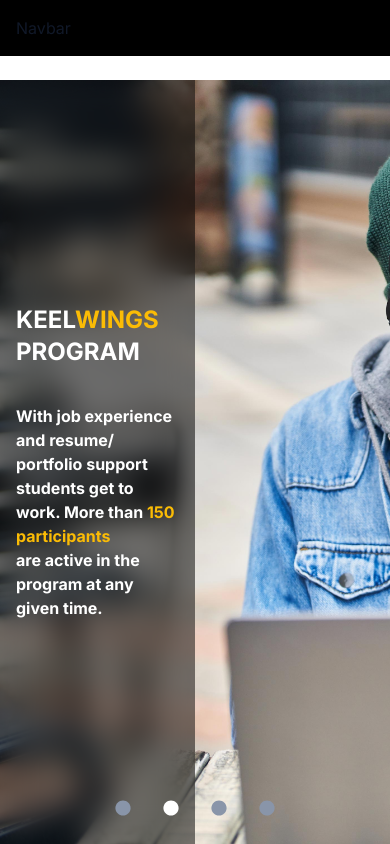
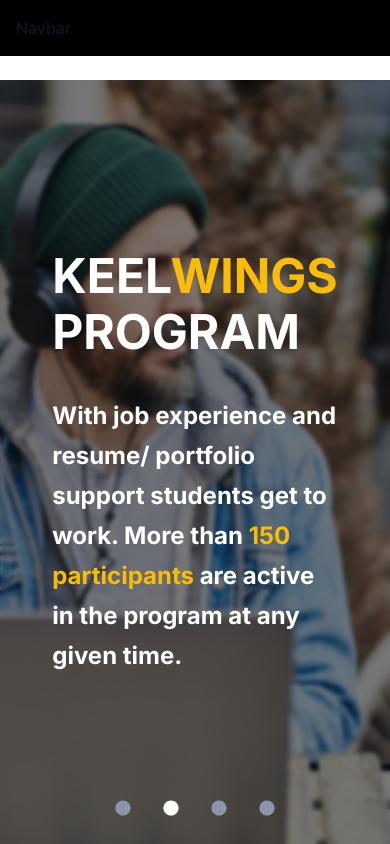
Before and after one commit to keelworks/keelworks-website, a React (Vite) app: page / in a window 390 px wide. Both pictures are taken after a click on the element 171 px from the left and 808 px from the top of the page. Shown: the top 844 px of the page. Built offline with nearby package versions, Linux system fonts and the light colour scheme.

Commit message:
adjusting the slider texts for different screen sizes

```diff
--- a/src/Components/Homepage/Slider/Slider.jsx
+++ b/src/Components/Homepage/Slider/Slider.jsx
@@ -32,16 +32,18 @@ const Slider = () => {
 
   return (
     <div className="w-screen h-[calc(100vh-5rem)] mt-[5rem] bg-grey200 flex flex-col items-center justify-center text-8xl font-bold overflow-hidden relative">
-      <div className="absolute top-0 left-0 h-full w-1/2 bg-customBlack65 flex items-center justify-center z-10 backdrop-blur-lg bg-black bg-opacity-50">
+      <div className="absolute top-0 left-0 h-full w-full backdrop-blur-[2px] md:w-1/2 flex items-center justify-center z-10 md:backdrop-blur-lg bg-black bg-opacity-50">
         {sliderTexts[currentSlideIndex]}
       </div>
 
       <img
-        className={`w-full h-full object-cover relative float-right ${
+        className={`w-full h-full object-cover relative float-right duration-200 ${
           currentSlideIndex === 0
-            ? "object-left md:object-center [@media(min-width:1100px)]:object-left"
+            ? "object-center md:object-center [@media(min-width:1100px)]:object-left"
             : ""
-        } ${currentSlideIndex === 1 ? "md:object-right" : ""}`}
+        } ${currentSlideIndex === 1 ? "object-right md:object-right" : ""}${
+          currentSlideIndex === 3 ? "object-right md:object-center" : ""
+        }`}
         src={slides[currentSlideIndex]}
         alt="Keelworks Slides"
       />
--- a/src/Components/Homepage/Slider/SliderTexts/Slider1.jsx
+++ b/src/Components/Homepage/Slider/SliderTexts/Slider1.jsx
@@ -2,14 +2,14 @@ import React from "react";
 
 const Slider1 = () => {
   return (
-    <div className="w-50 flex flex-col justify-start font-bold text-white text-2xl sm:text-3xl md:text-4xl lg:text-5xl xl:text-6xl p-4">
+    <div className="mx-[4rem] md:mx-[4rem] lg:mx-[8rem] text-[3rem] leading-[3.5rem] md:text-[3.5rem] md:leading-[4rem] lg:text-[4rem] font-bold text-white lg:leading-[4.5rem]">
       <h6>WE</h6>
       <h6>GET</h6>
       <h6>PEOPLE</h6>
       <h6>TO</h6>
       <h6 className="text-primary500 mb-9">WORK.</h6>
 
-      <div className="text-base sm:text-lg md:text-xl lg:text-2xl xl:text-3xl">
+      <div className="text-[1.5rem] font-bold leading-10 text-white">
         <p>Globally, </p>
         <p className="text-primary500">191 million people are</p>
         <p>unemployed</p>
--- a/src/Components/Homepage/Slider/SliderTexts/Slider2.jsx
+++ b/src/Components/Homepage/Slider/SliderTexts/Slider2.jsx
@@ -2,7 +2,7 @@ import React from "react";
 
 const Slider2 = () => {
   return (
-    <div className="w-50 flex flex-col justify-start font-bold text-white text-2xl sm:text-3xl md:text-4xl lg:text-5xl xl:text-6xl p-4">
+    <div className="mx-[4rem] md:mx-[4rem] lg:mx-[8rem] text-[3rem] leading-[3.5rem] md:text-[3.5rem] md:leading-[4rem] lg:text-[4rem] font-bold text-white lg:leading-[4.5rem]">
       <h6>
         {" "}
         KEEL<span className="text-primary500">WINGS</span>{" "}
@@ -10,15 +10,13 @@ const Slider2 = () => {
 
       <h6 className="mb-9">PROGRAM</h6>
 
-      <div className="text-base sm:text-lg md:text-xl lg:text-2xl xl:text-3xl">
-        <p>With job experience and resume/</p>
-        <p>portfolio support students get to</p>
+      <div className="text-[1.5rem] font-bold leading-10 text-white">
         <p>
+          With job experience and resume/ portfolio support students get to
           work. More than
-          <span className="text-primary500"> 150 participants</span>
+          <span className="text-primary500"> 150 participants </span>
+          are active in the program at any given time.
         </p>
-        <p>are active in the program at any</p>
-        <p>given time.</p>
       </div>
     </div>
   );
--- a/src/Components/Homepage/Slider/SliderTexts/Slider3.jsx
+++ b/src/Components/Homepage/Slider/SliderTexts/Slider3.jsx
@@ -2,19 +2,19 @@ import React from "react";
 
 const Slider3 = () => {
   return (
-    <div className="w-50 flex flex-col justify-start font-bold text-white text-2xl sm:text-3xl md:text-4xl lg:text-5xl xl:text-6xl p-4">
+    <div className="mx-[4rem] md:mx-[4rem] lg:mx-[8rem] text-[3rem] leading-[3.5rem] md:text-[3.5rem] md:leading-[4rem] lg:text-[4rem] font-bold text-white lg:leading-[4.5rem]">
       <h6>
         KEEL<span className="text-primary500">MASTER</span>
       </h6>
 
       <h6 className="mb-9">PROGRAM</h6>
 
-      <div className="text-base sm:text-lg md:text-xl lg:text-2xl xl:text-3xl">
-        <p>The KeelMaster Program</p>
-        <p>identifies and mitigates barriers,</p>
-        <p>delivers core competencies, and</p>
-        <p>provides peer support for the</p>
-        <p>duration of program.</p>
+      <div className="text-[1.5rem] font-bold leading-10 text-white">
+        <p>
+          The KeelMaster Program identifies and mitigates barriers, delivers
+          core competencies, and provides peer support for the duration of
+          program.
+        </p>
       </div>
     </div>
   );
--- a/src/Components/Homepage/Slider/SliderTexts/Slider4.jsx
+++ b/src/Components/Homepage/Slider/SliderTexts/Slider4.jsx
@@ -2,20 +2,19 @@ import React from "react";
 
 const Slider4 = () => {
   return (
-    <div className="w-50 flex flex-col justify-start font-bold text-white text-2xl sm:text-3xl md:text-4xl lg:text-5xl xl:text-6xl p-4">
+    <div className="mx-[4rem] md:mx-[4rem] lg:mx-[8rem] text-[3rem] leading-[3.5rem] md:text-[3.5rem] md:leading-[4rem] lg:text-[4rem] font-bold text-white lg:leading-[4.5rem]">
       <h6>
         KEEL<span className="text-primary500">MATE</span>
       </h6>
 
       <h6 className="mb-9">PROGRAM</h6>
 
-      <div className="text-base sm:text-lg md:text-xl lg:text-2xl xl:text-3xl">
-        <p>Participants expand their</p>
-        <p>education and experience,</p>
-        <p>helping them achieve their full</p>
-        <p>potential,and provides greater</p>
-        <p>opportunities in which they</p>
-        <p>qualify.</p>
+      <div className="text-[1.5rem] font-bold leading-10 text-white">
+        <p>
+          Participants expand their education and experience, helping them
+          achieve their full potential,and provides greater opportunities in
+          which they qualify.
+        </p>
       </div>
     </div>
   );
```
